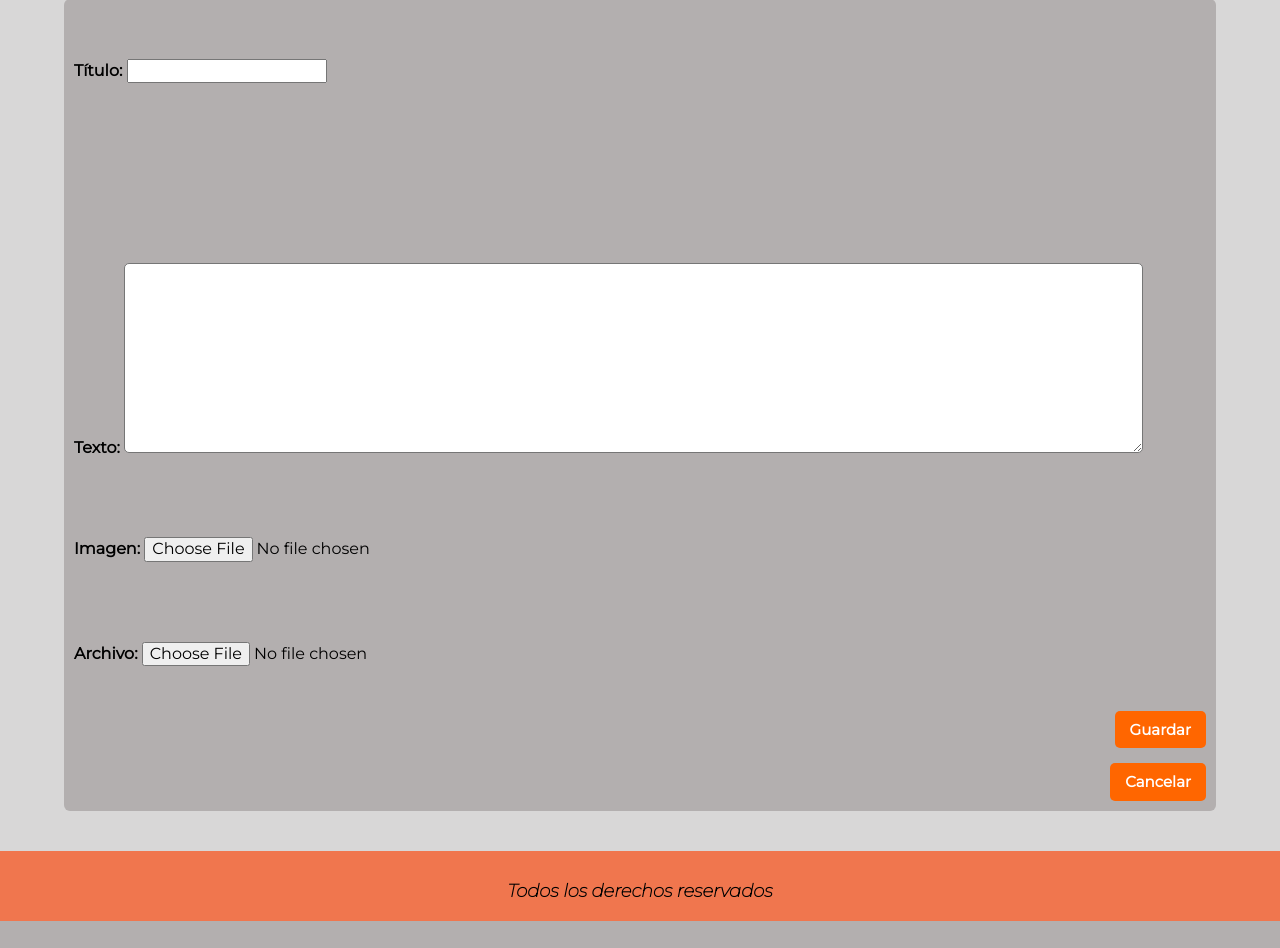
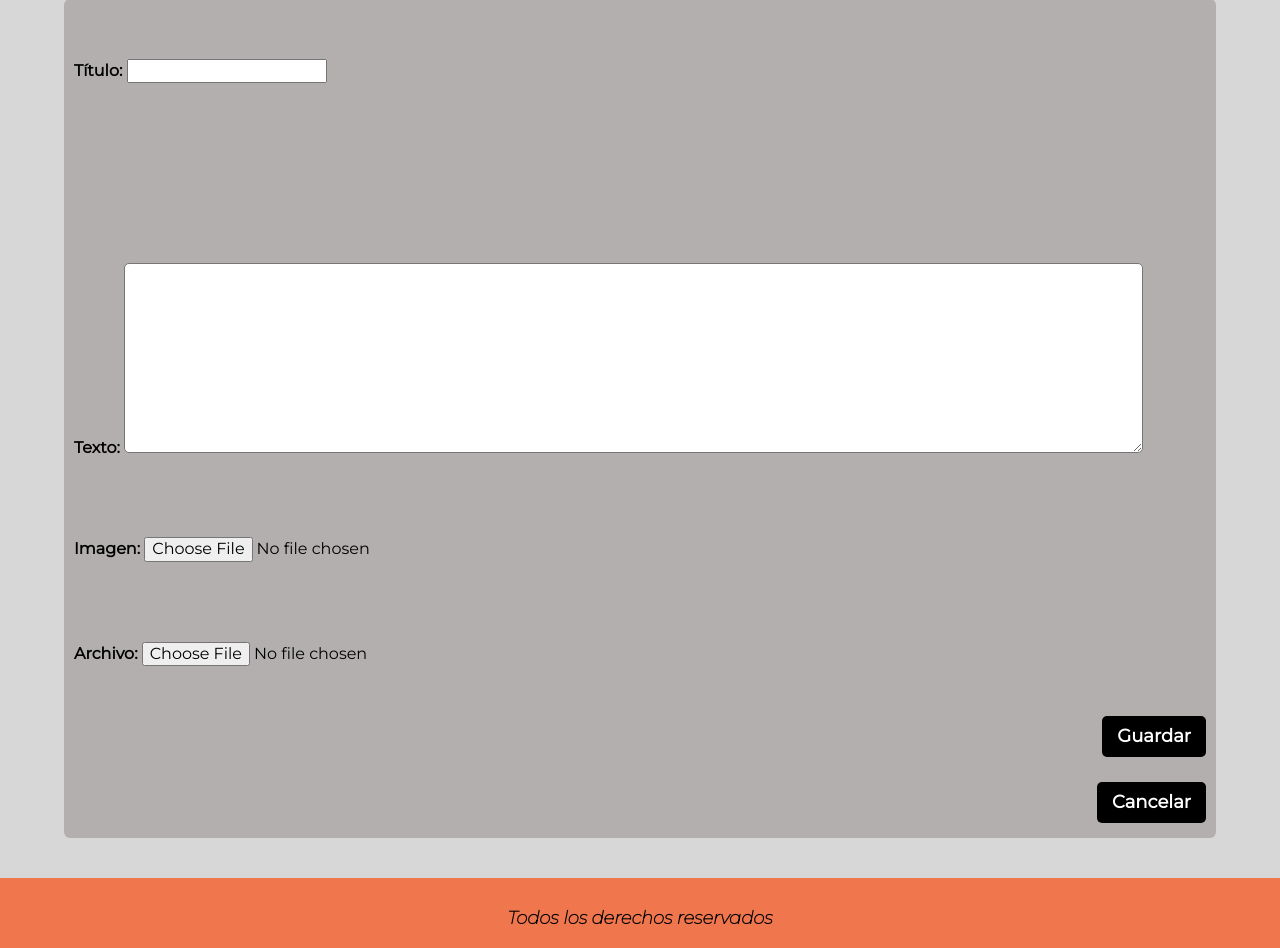
Before and after one commit to Cristian-Estevez/Nomade-Digital, a Django app: page /recursos/recurso/nuevo/ in a window 1280 px wide. Shown: the part 194-1142 px from the top of the page. Before the commit the page ends 1115 px from the top, so only its background shows below. Run offline with Django 3.2, Linux system fonts and the light colour scheme; the visitor is signed in with stand-in values (Sample User, id 1); some libraries are stand-ins or nearby versions.

```diff
--- a/nomade_digital/nomade_digital/settings.py
+++ b/nomade_digital/nomade_digital/settings.py
@@ -142,6 +142,6 @@ EMAIL_USE_TLS = True
 
 CKEDITOR_CONFIGS = {
     'default': {
-        'width': "100%",
+        'width': "auto",
     },
 }
--- a/nomade_digital/recursos/templates/recursos/editar_recursos.html
+++ b/nomade_digital/recursos/templates/recursos/editar_recursos.html
@@ -18,12 +18,12 @@
             <p>Archivo: {{ form.archivo }}</p>
 
 
-            <button type="submit" value="Guardar" class="boton boton-lista-post">Guardar</button>
+            <button type="submit" value="Guardar" class="boton boton-negro">Guardar</button>
 
-            <a href="{% url 'recursos:lista_borrador_recursos' %}" class="boton boton-lista-post">Cancelar</a>
+            <a href="{% url 'recursos:lista_borrador_recursos' %}" class="boton boton-negro">Cancelar</a>
 
             {% if recurso %}
-            <a href="{% url 'recursos:borrar_recurso' pk=recurso.pk %}" class="boton boton-lista-post">Eliminar definitivamente</a>
+            <a href="{% url 'recursos:borrar_recurso' pk=recurso.pk %}" class="boton boton-negro">Eliminar definitivamente</a>
             {% endif %}
         </form>
 
```
